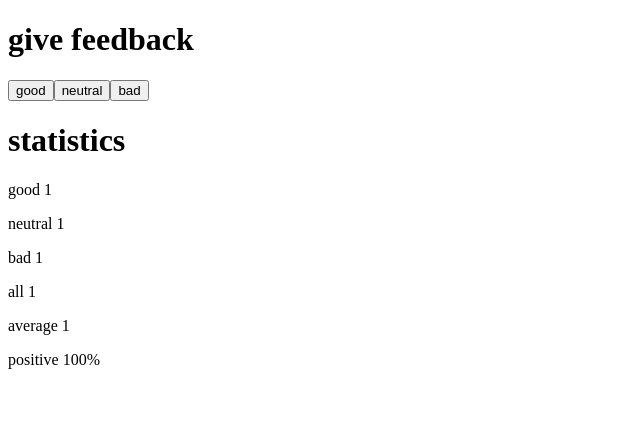
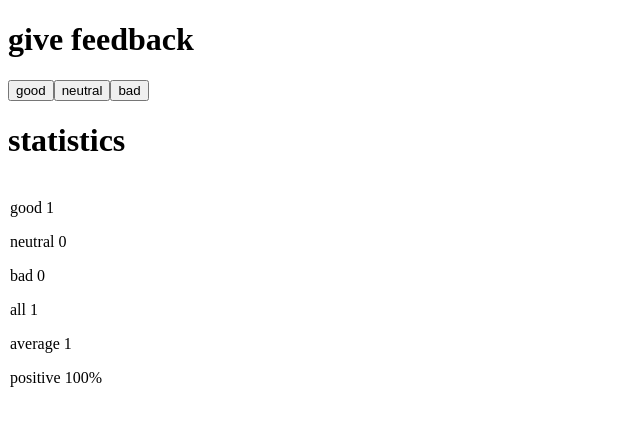
Before and after one commit to Dannysht/Fullstack-course, a React (Create React App) app in the folder part1/unicafe/: page / in a window 1280 px wide. Both pictures are taken after a click on the button "good". Shown: the top 426 px of the page, without its empty margins (0-640 px from the left). Built offline with nearby package versions, Linux system fonts and the light colour scheme.

Commit message:
fixed issue where i had forgot to change props values for neutral bad and all

```diff
--- a/part1/unicafe/src/App.js
+++ b/part1/unicafe/src/App.js
@@ -1,4 +1,4 @@
-//Exercise 1.8
+//Exercise 1.10
 
 import { useState } from "react";
 
@@ -20,13 +20,14 @@ const Statistics = (props) =>
   return(
     <div>
       <h1>statistics</h1>
+      <table>
         <StatisticLine text= "good" value={props.good}/>
-        <StatisticLine text= "neutral" value={props.good}/>
-        <StatisticLine text= "bad" value={props.good}/>
-        <StatisticLine text= "all" value={props.good}/>
+        <StatisticLine text= "neutral" value={props.neutral}/>
+        <StatisticLine text= "bad" value={props.bad}/>
+        <StatisticLine text= "all" value={props.all}/>
         <StatisticLine text= "average" value={props.average}/>
         <StatisticLine text= "positive" value={props.positive}/>
-
+      </table>
     </div>
   )
 }
```
